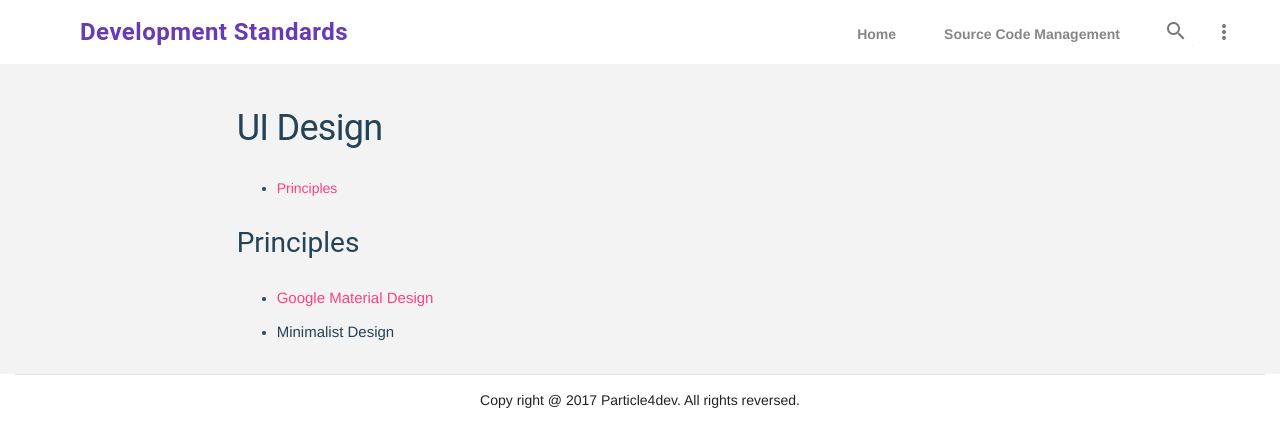
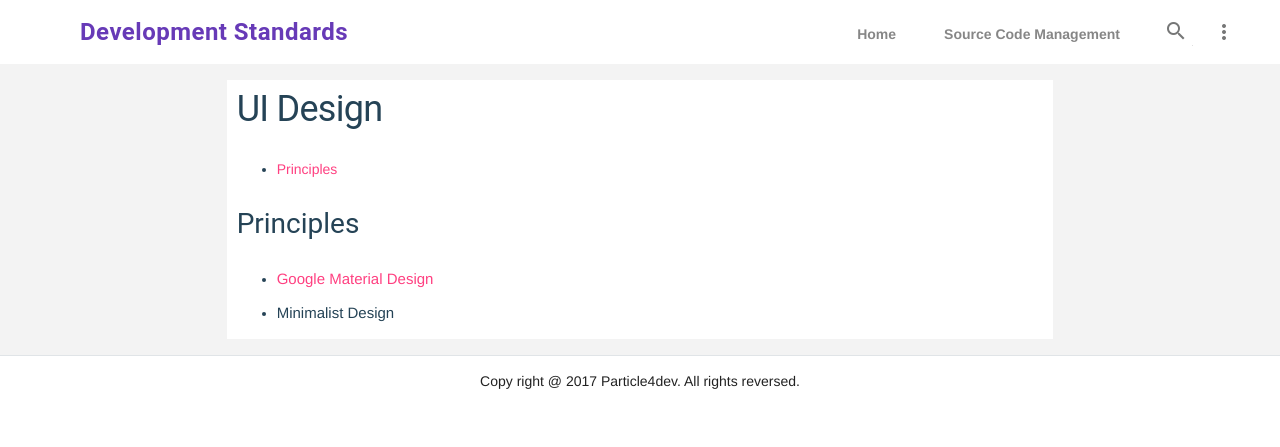
Before and after one commit to university-of-ant-solutions/development-standards.github.io, a Jekyll site: the page built from ui-design/english-version.md, in a window 1280 px wide. Shown: the top 447 px of the page. Built offline with Jekyll 4.4.1, drawn with Linux system fonts in a browser that asks for light colours; our own code applies the rules of GitHub Pages for plain Markdown files.

Commit message:
updated footer and content for post

```diff
--- a/_layouts/docs.html
+++ b/_layouts/docs.html
@@ -48,7 +48,7 @@
   <div class="android-drawer mdl-layout__drawer">
     <span class="mdl-layout-title">
       <h3 class="android-logo-image">
-        Logo
+        Content
       </h3>
     </span>
     <nav class="mdl-navigation">
--- a/_scss/_content.scss
+++ b/_scss/_content.scss
@@ -5,6 +5,10 @@
 .content ul,ol {
   margin-top: 10px;
   color: #254356;
+}
+
+.content h1 {
+  margin-top: 5px;
 }
 
 blockquote {
--- a/_scss/_layout.scss
+++ b/_scss/_layout.scss
@@ -14,6 +14,7 @@
 .col-content {
   flex: 1;
   transition: all 0.5s ease;
+  background-color: #fff;
 }
 
 .first-content {
@@ -44,11 +45,11 @@
 .main_footer {
   background: #fff;
   position: relative;
+  border-top: 1px solid #E0E4E7;
 }
 
 .bottom-footer {
   text-align: center;
   clear: both;
   padding: 15px 0;
-  border-top: 1px solid #E0E4E7;
 }
```
